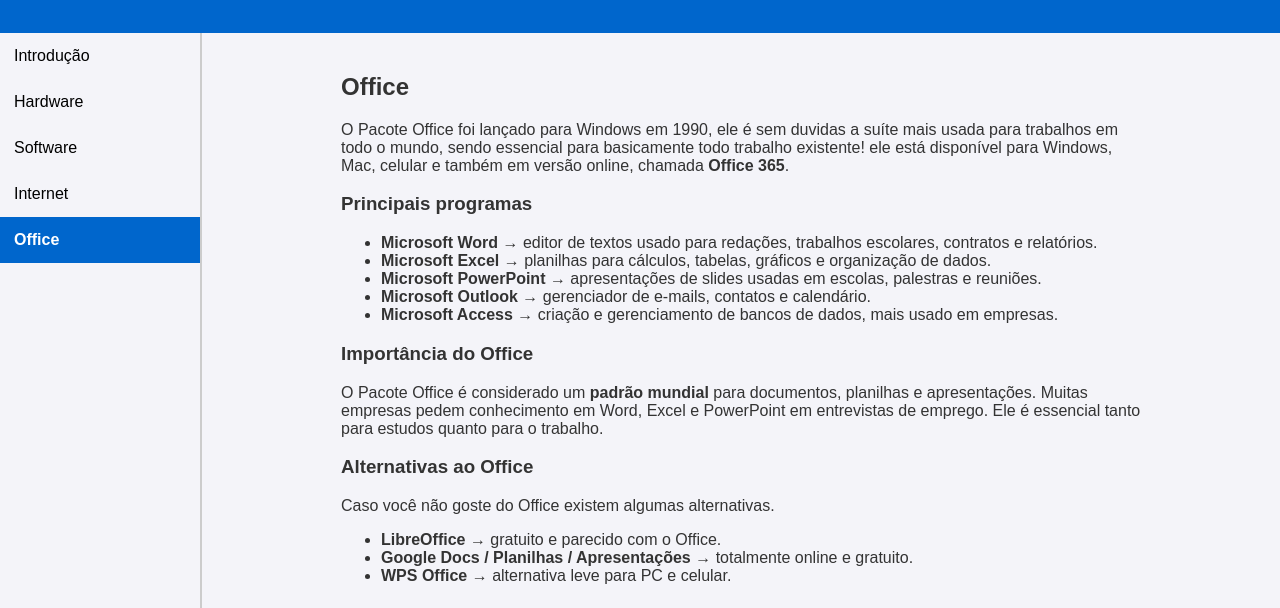
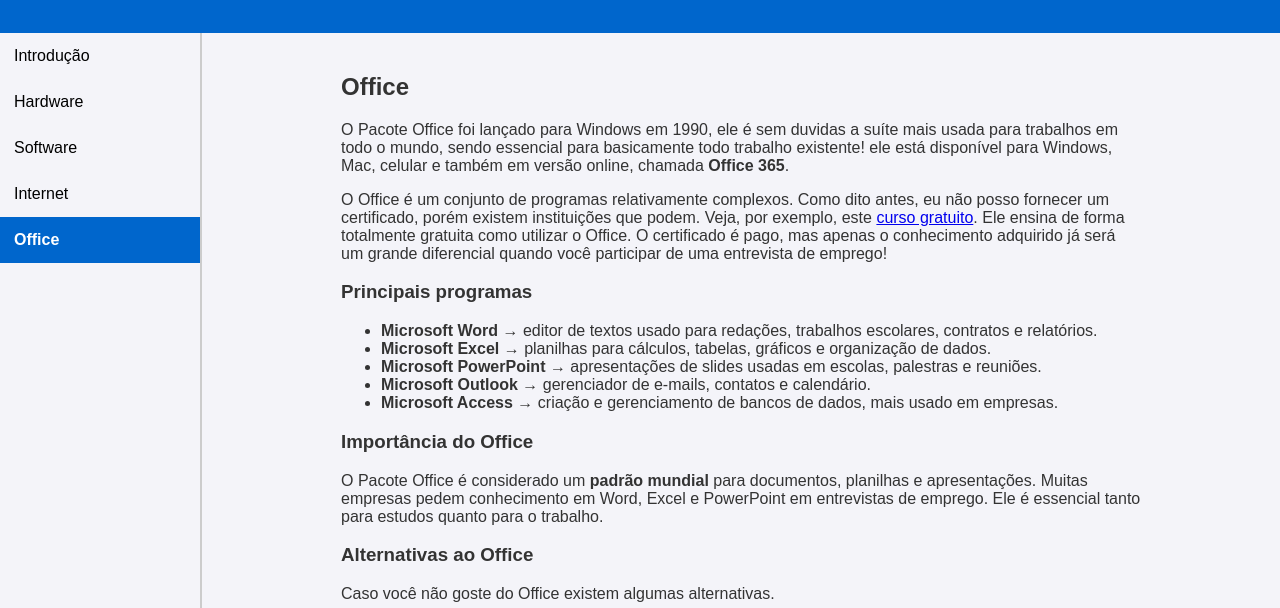
Before and after one commit to Anoingd/Inform-ticaFA, a plain HTML site: page index.html in a window 1280 px wide. Both pictures are taken after a click on the button "Office". Shown: the part 121-729 px from the top of the page. Drawn offline with Linux system fonts and the light colour scheme.

Commit message:
Add files via upload

```diff
--- a/index.html
+++ b/index.html
@@ -345,6 +345,7 @@
       <div id="Pacote Office" class="tab-content">
         <h2>Office</h2>
         <p>O Pacote Office foi lançado para Windows em 1990, ele é sem duvidas a suíte mais usada para trabalhos em todo o mundo, sendo essencial para basicamente todo trabalho existente! ele está disponível para Windows, Mac, celular e também em versão online, chamada <b>Office 365</b>.</p>
+        <p>O Office é um conjunto de programas relativamente complexos. Como dito antes, eu não posso fornecer um certificado, porém existem instituições que podem. Veja, por exemplo, este <a href="https://cursos.escolaeducacao.com.br/curso/pacote-office-basico" target="_blank">curso gratuito</a>. Ele ensina de forma totalmente gratuita como utilizar o Office. O certificado é pago, mas apenas o conhecimento adquirido já será um grande diferencial quando você participar de uma entrevista de emprego!</p>
 
   <h3>Principais programas</h3>
   <ul>
```
